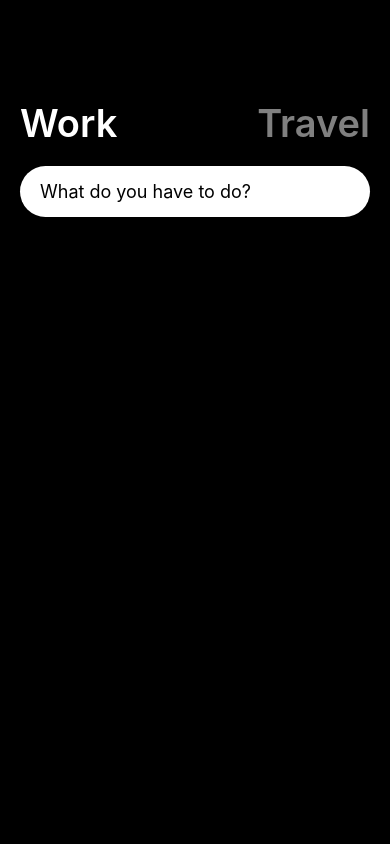
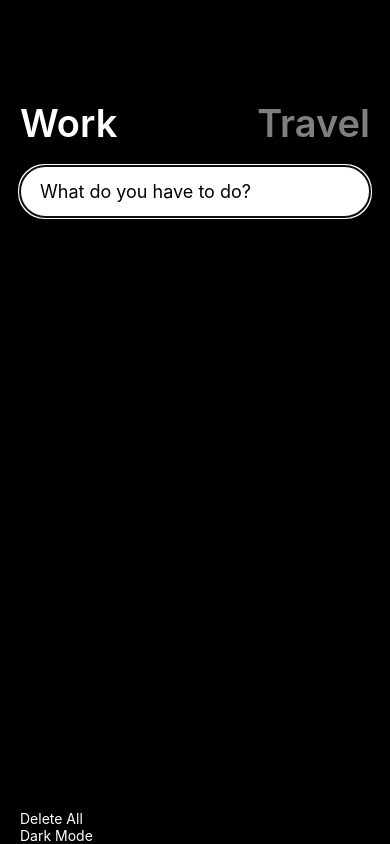
Before and after one commit to judiking1/RN_todo, a React Native app: screen / in a window 390 px wide. Built offline with nearby package versions, Linux system fonts and the light colour scheme.

Commit message:
deleteAll

```diff
--- a/App.js
+++ b/App.js
@@ -21,6 +21,7 @@ export default function App() {
   const [toDos, setToDos] = useState({});
   const [done, setDone] = useState(false);
   const [editingKey, setEditingKey] = useState(null);
+  const [isDarkMode, setIsDarkMode] = useState(true);
   useEffect(() => {
     loadToDos();
   }, []);
@@ -31,6 +32,18 @@ export default function App() {
   const work = () => {
     setWorking(true);
     saveWorking(true);
+  };
+  const deleteAll = () => {
+    Object.keys(toDos).map((key)=>{
+      if(toDos[key].working === working){
+
+      }
+    })
+    setToDos({});
+    saveToDos({});
+  };
+  const toggleDarkMode = () => {
+    setIsDarkMode(prev => !prev);
   };
 
   const onChangeText = (payload) => setText(payload);
@@ -109,7 +122,7 @@ const loadToDos = async () => {
     setEditingKey(null);
   };
   return (
-    <View style={styles.container}>
+    <View style={[styles.container, { backgroundColor: isDarkMode ? 'black' : 'white' }]}>
       <StatusBar style="auto" />
       <View style={styles.header}>
         <TouchableOpacity onPress={work}>
@@ -139,8 +152,9 @@ const loadToDos = async () => {
           working ? "What do you have to do?" : "Where do you want to go?"
         }
         style={styles.input}
+        autoFocus={true}
       />
-      <ScrollView>
+      <ScrollView style={styles.list}>
         {Object.keys(toDos).map((key) =>
           toDos[key].working === working ? (
             <View style={styles.toDo} key={key}>
@@ -181,6 +195,14 @@ const loadToDos = async () => {
           ) : null
         )}
       </ScrollView>
+      <View style={styles.footer}>
+      <TouchableOpacity onPress={deleteAll}>
+        <Text style={{color: isDarkMode ? 'white' : 'black'}}>Delete All</Text>
+      </TouchableOpacity>
+      <TouchableOpacity onPress={toggleDarkMode}>
+        <Text style={{color: isDarkMode ? 'white' : 'black'}}>{isDarkMode ? 'Dark Mode' : 'Light Mode'}</Text>
+      </TouchableOpacity>
+    </View>
     </View>
   );
 }
@@ -208,6 +230,10 @@ const styles = StyleSheet.create({
     marginVertical: 20,
     fontSize: 18,
   },
+  list: {
+    flex: 1,
+    paddingBottom: 50,
+  },
   toDo: {
     backgroundColor: theme.toDoBg,
     marginBottom: 10,
@@ -228,7 +254,7 @@ const styles = StyleSheet.create({
     color: "black",
     fontSize: 16,
     fontWeight:"600",
-    width:"50%",
+    width:"60%",
     padding: 8,
     borderRadius: 5,
     borderWidth: 1,
```
Lines whose indentation alone changed are shown as unchanged.
